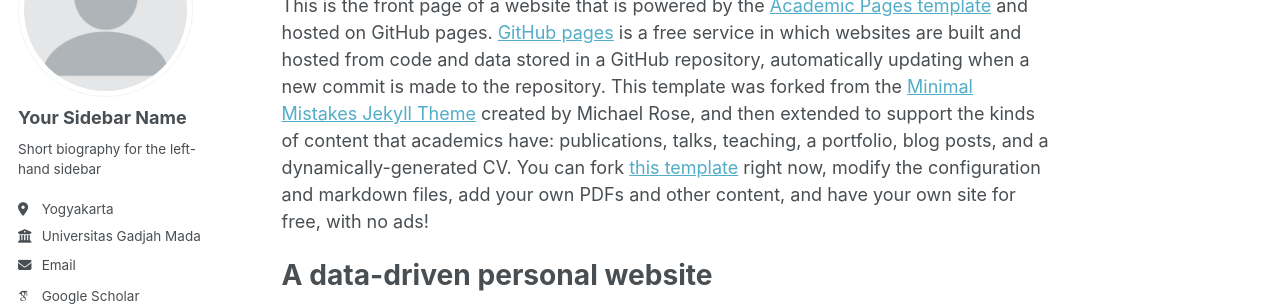
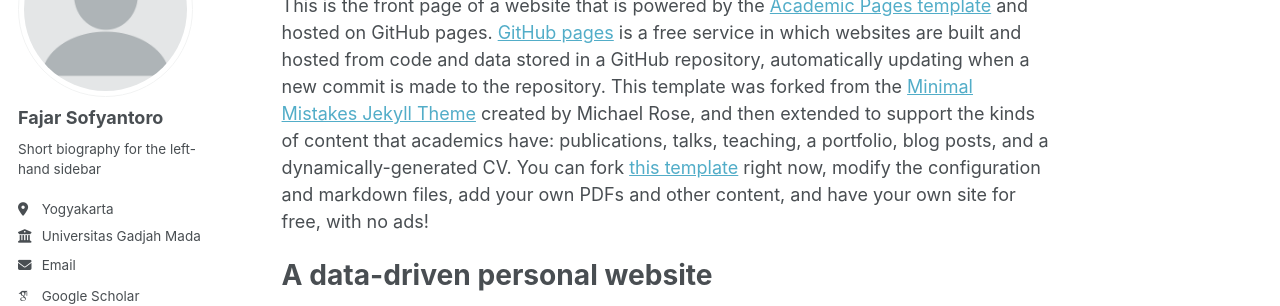
Before and after one commit to fajar-sofyantoro/fajarsofyantoro.github.io, a Jekyll site: the page built from _pages/about.md, in a window 1280 px wide. Shown: the part 177-483 px from the top of the page. Built offline with Jekyll 4.4.1, drawn with Linux system fonts in a browser that asks for light colours; some web fonts are replaced.

Commit message:
Fix: change sidebar

```diff
--- a/_config.yml
+++ b/_config.yml
@@ -23,7 +23,7 @@ repository               : "academicpages/academicpages.github.io"
 author:
   # Biographic information
   avatar           : "profile.png"
-  name             : "Your Sidebar Name"
+  name             : "Fajar Sofyantoro"
   pronouns         : # example: "she/her"
   bio              : "Short biography for the left-hand sidebar"
   location         : "Yogyakarta"
```
